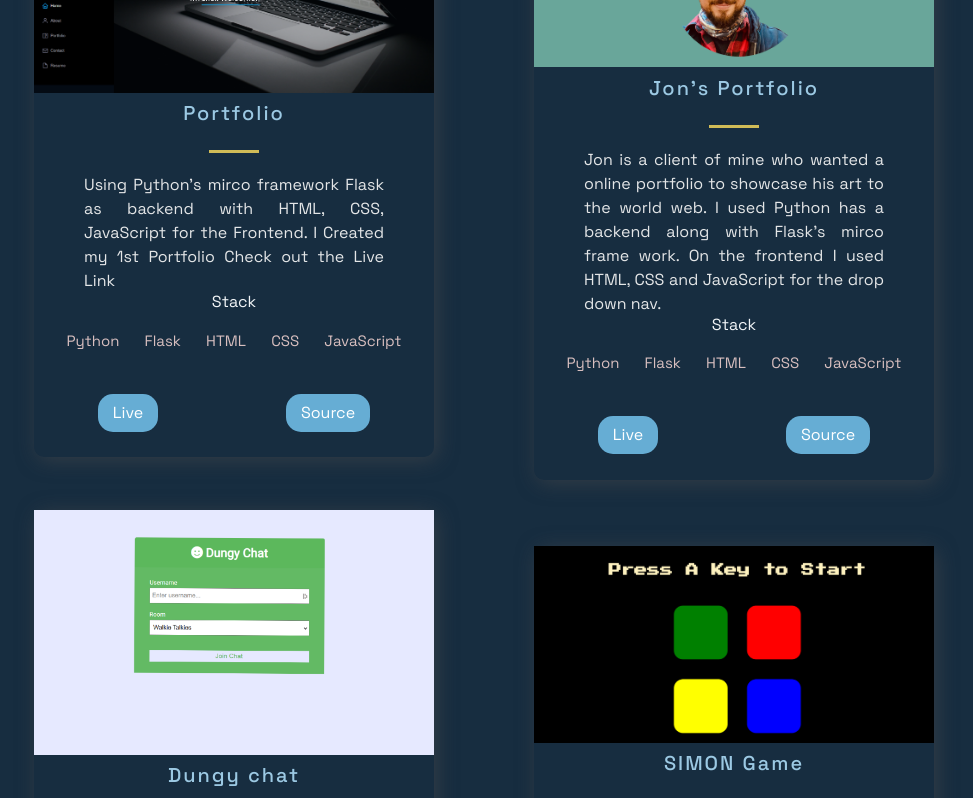
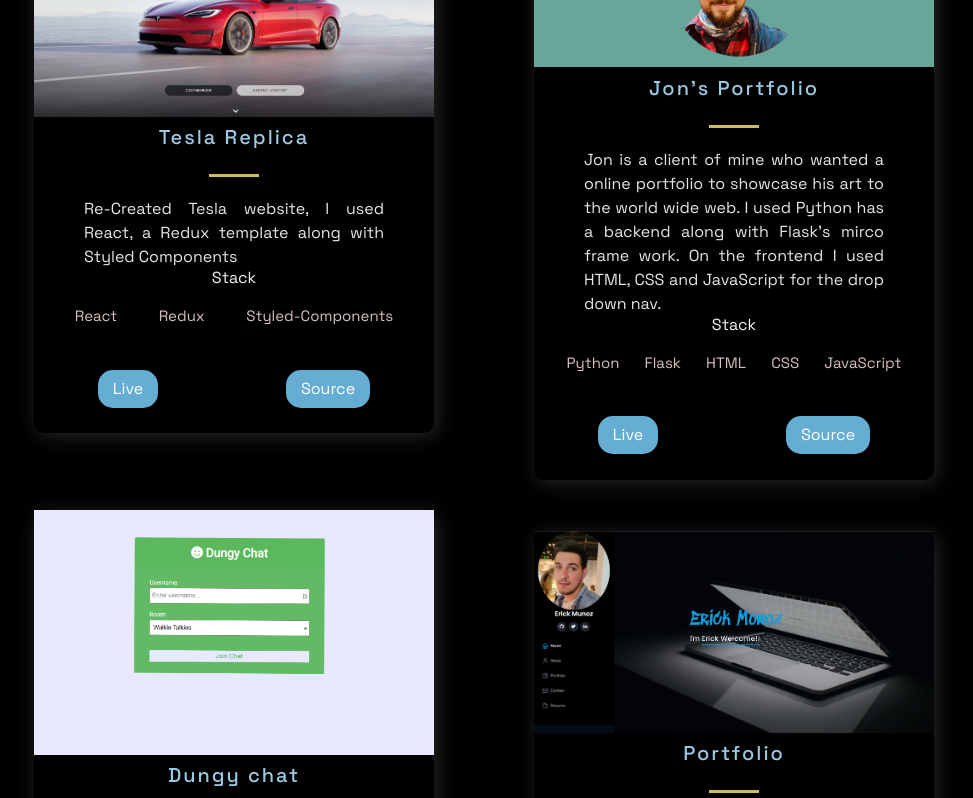
Before and after one commit to Dungyy/React-Portfolio, a Next.js app: page / in a window 1280 px wide. Shown: the part 1020-1818 px from the top of the page, without its empty margins (156-1129 px from the left). Built offline with nearby package versions, Linux system fonts and the light colour scheme.

Commit message:
Updated Projects

```diff
--- a/src/components/Footer/Footer.js
+++ b/src/components/Footer/Footer.js
@@ -2,13 +2,10 @@
 import { AiFillGithub, AiFillTwitterCircle, AiFillLinkedin } from 'react-icons/ai';
 import { SocialIcons } from '../Header/HeaderStyles';
 import { CompanyContainer, FooterWrapper, LinkColumn, LinkItem, LinkList, LinkTitle, Slogan, SocialContainer, SocialIconsContainer } from './FooterStyles';
-import Aos from 'aos';
-import 'aos/dist/aos.css';
+
 
 const Footer = () => {
-  useEffect(() => {
-    Aos.init();
-}, [])
+
   return (
     <FooterWrapper>
       <LinkList>
--- a/src/components/Header/HeaderStyles.js
+++ b/src/components/Header/HeaderStyles.js
@@ -9,7 +9,7 @@
   padding: 1rem;
   padding-top: 2rem;
 
-  @media ${(props) => props.theme.breakpoints.sm} {
+  @media ${(props) => props.theme.breakpoints.xsm} {
     display: grid;
     grid-template-columns: repeat(5, 1fr);
     grid-template-rows: repeat(2, 60px);
--- a/src/components/Hero/Hero.js
+++ b/src/components/Hero/Hero.js
@@ -2,14 +2,10 @@
 import { Section, SectionText, SectionTitle } from '../../styles/GlobalComponents';
 import Button from '../../styles/GlobalComponents/Button';
 import { LeftSection } from './HeroStyles';
-import Aos from 'aos';
-import 'aos/dist/aos.css';
 
 
 const Hero = () => {
-  useEffect(() => {
-    Aos.init();
-}, [])
+
 return(
   <Section row nopadding>
     <LeftSection>
--- a/src/components/Hero/HeroStyles.js
+++ b/src/components/Hero/HeroStyles.js
@@ -2,14 +2,14 @@
 
 export const LeftSection = styled.div`
   width: 100%;
-  @media ${(props) => props.theme.breakpoints.sm} {
+  @media ${(props) => props.theme.breakpoints.xsm} {
     width: 80%;
     display: flex;
     flex-direction: column;
 
     margin: 0 auto;
   }
-  @media ${(props) => props.theme.breakpoints.md} {
+  @media ${(props) => props.theme.breakpoints.sm} {
     width: 100%;
     display: flex;
     flex-direction: column;
--- a/src/components/NavDropDown/index.js
+++ b/src/components/NavDropDown/index.js
@@ -1,7 +1,6 @@
 import React from 'react'
 import { AiFillPhone, AiOutlineMail } from 'react-icons/ai'
 import { FaLocationArrow } from "react-icons/fa"
-
 import { DropDownContainer, DropDownIcon, DropDownItem, DropDownItemDesc, DropDownItemTitle, DropDownTextContainer } from './NavDropDown'
 
 const NavDropDown = (props) => (
--- a/src/components/Projects/Projects.js
+++ b/src/components/Projects/Projects.js
@@ -7,7 +7,7 @@
 const Projects = () => {
   return (
       <ScrollAnimation>
-        <Section nopadding id="projects" data-aos="fade-up-right">
+        <Section nopadding id="projects" data-aos="fade-down"data-aos-easing="linear" data-aos-duration="900">
           <SectionDivider />
           <SectionTitle main data-aos="fade-right" data-aos-easing="linear" data-aos-duration="900">Projects</SectionTitle>
           <GridContainer data-aos="fade-in">
--- a/src/components/TimeLine/TimeLine.js
+++ b/src/components/TimeLine/TimeLine.js
@@ -9,36 +9,7 @@
 // const TOTAL_CAROUSEL_COUNT = TimeLineData.length;
 
 const Timeline = () => {
-//   const [activeItem, setActiveItem] = useState(0);
-//   const carouselRef = useRef();
 
-  const scroll = (node, left) => {
-    return node.scrollTo({ left, behavior: 'smooth' });
-  }
-
-//   const handleClick = (e, i) => {
-//     e.preventDefault();
-
-//     if (carouselRef.current) {
-//       const scrollLeft = Math.floor(carouselRef.current.scrollWidth * 0.7 * (i / TimeLineData.length));
-
-//       scroll(carouselRef.current, scrollLeft);
-//     }
-//   }
-
-//   const handleScroll = () => {
-//     if (carouselRef.current) {
-//       const index = Math.round((carouselRef.current.scrollLeft / (carouselRef.current.scrollWidth * 0.7)) * TimeLineData.length);
-
-//       setActiveItem(index);
-//     }
-//   }
-
-  // snap back to beginning of scroll when window is resized
-  // avoids a bug where content is covered up if coming from smaller screen
-      useEffect(() => {
-        Aos.init();
-    }, [])
     return (
     <section id="about"> <br />
       <Span1>
--- a/src/components/TimeLine/TimeLineStyles.js
+++ b/src/components/TimeLine/TimeLineStyles.js
@@ -23,7 +23,7 @@
      display: none;
    }
 
-  @media ${props => props.theme.breakpoints.sm} {
+  @media ${props => props.theme.breakpoints.xsm} {
     overflow-x: scroll;
     -webkit-overflow-scrolling: touch;
     scroll-snap-type: x mandatory;
--- a/src/constants/constants.js
+++ b/src/constants/constants.js
@@ -1,16 +1,17 @@
 export const projects = [
   {
-    title: 'Portfolio',
-    description: "Using Python's mirco framework Flask as backend with HTML, CSS, JavaScript for the Frontend. I Created my 1st Portfolio Check out the Live Link",
-      image: '/images/1.png',
-      tags: ['Python', 'Flask', 'HTML', 'CSS', 'JavaScript'],
-    source: 'https://github.com/Dungyy/portfolio',
-    visit: 'https://erickmunoz.tech',
-    id: 0,
+    title: 'Tesla Replica',
+    description: "Re-Created Tesla website, I used React, a Redux template along with Styled Components",
+    image: '/images/tesla-replica.png',
+    tags: ['React', 'Redux', 'Styled-Components'],
+    source: 'https://github.com/Dungyy/tesla-replica',
+    visit: 'https://tesla-replica.herokuapp.com',
+    id: 3,
+
   },
   {
     title: "Jon's Portfolio",
-    description:"Jon is a client of mine who wanted a online portfolio to showcase his art to the world web. I used Python has a backend along with Flask's mirco frame work. On the frontend I used HTML, CSS and JavaScript for the drop down nav.",
+    description:"Jon is a client of mine who wanted a online portfolio to showcase his art to the world wide web. I used Python has a backend along with Flask's mirco frame work. On the frontend I used HTML, CSS and JavaScript for the drop down nav.",
     image: '/images/2.png',
     tags: ['Python', 'Flask', 'HTML', 'CSS', 'JavaScript'],
     source: 'https://github.com/Dungyy/Jonathons-portfolio',
@@ -21,26 +22,26 @@
     title: 'Dungy chat',
     description: "A Realtime chat app using websockets, I used Node.js, Express and Socket.io as my backend with Vanilla JavaScript on the frontend with a custom UI",
       image: '/images/dungy.png',
-      tags: ['NodeJS', 'Express', 'Socket.io', 'HTML', 'CSS', 'JavaScript'],
+      tags: ['NodeJS', 'Express', 'Socket.io', 'JavaScript'],
     source: 'https://github.com/Dungyy/Dungy-Chat',
     visit: 'https://dungy-chat.herokuapp.com/',
     id: 2,
   },
   {
-    title: 'SIMON Game',
-    description: "Re-Created the Classic Simon Game, it was a fun project working with HTML, CSS, and jQuery. Go check out the link to play!",
-    image: '/images/4.png',
-    tags: ['HTML', 'CSS', 'JQuery'],
-    source: 'https://github.com/Dungyy/Simon-Game',
-    visit: 'https://dungyy.github.io/Simon-Game/',
-    id: 3,
+    title: 'Portfolio',
+    description: "Using Python's mirco framework Flask as backend with HTML, CSS, JavaScript for the Frontend. I Created my 1st Portfolio Check out the Live Link",
+      image: '/images/1.png',
+      tags: ['Python', 'Flask', 'HTML', 'CSS', 'JavaScript'],
+    source: 'https://github.com/Dungyy/portfolio',
+    visit: 'https://erickmunoz.tech',
+    id: 0,
   },
 ];
 
 export const TimeLineData = [
   { year: 2020, text: 'Started my journey', },
   { year: 2018, text: 'Worked as a freelance developer', },
-  { year: 2019, text: 'Founded JavaScript Mastery', },
+  { year: 2019, text: 'started JavaScript', },
   { year: 2020, text: 'Shared my projects with the world', },
   { year: 2021, text: 'Started my own platform', },
 ];
--- a/src/layout/Layout.js
+++ b/src/layout/Layout.js
@@ -1,8 +1,9 @@
 import React from 'react'
-
 import Footer from '../components/Footer/Footer'
 import Header from '../components/Header/Header'
 import { Container } from './LayoutStyles'
+
+
 
 export const Layout = ({children}) => {
   return (
--- a/src/pages/index.js
+++ b/src/pages/index.js
@@ -6,9 +6,11 @@
 import Timeline from '../components/TimeLine/TimeLine';
 import { Layout } from '../layout/Layout';
 import { Section } from '../styles/GlobalComponents';
+import ScrollAnimation from '../components/ScrollAnimations/ScrollAnimation';
 
 const Home = () => {
   return (
+    <ScrollAnimation>
     <Layout>
       <Section grid>
         <Hero />
@@ -19,6 +21,7 @@
       <Timeline />
       <Acomplishments />
     </Layout>
+    </ScrollAnimation>
   );
 };
 
--- a/src/themes/default.js
+++ b/src/themes/default.js
@@ -7,13 +7,14 @@
   // Colors for layout
   colors: {
     primary1: "hsl(204,23.8%,95.9%)",
-    background1: "#172d40",
+    background1: "#000000",
     accent1: "hsl(34.9,98.6%,72.9%)",
     button: "hsl(205.1,100%,36.1%)",
     background2: "hsl(232.7,27.3%,23.7%)",
   },
   // Breakpoints for responsive design
   breakpoints: {
+    xsm: 'screen and (max-width: 550px)',
     sm: 'screen and (max-width: 660px)',
     md: 'screen and (max-width: 768px)',
     lg: 'screen and (max-width: 1024px)',
```
Also changed, not shown: public/images/4.png (deleted), public/images/tesla-replica.png (added).
